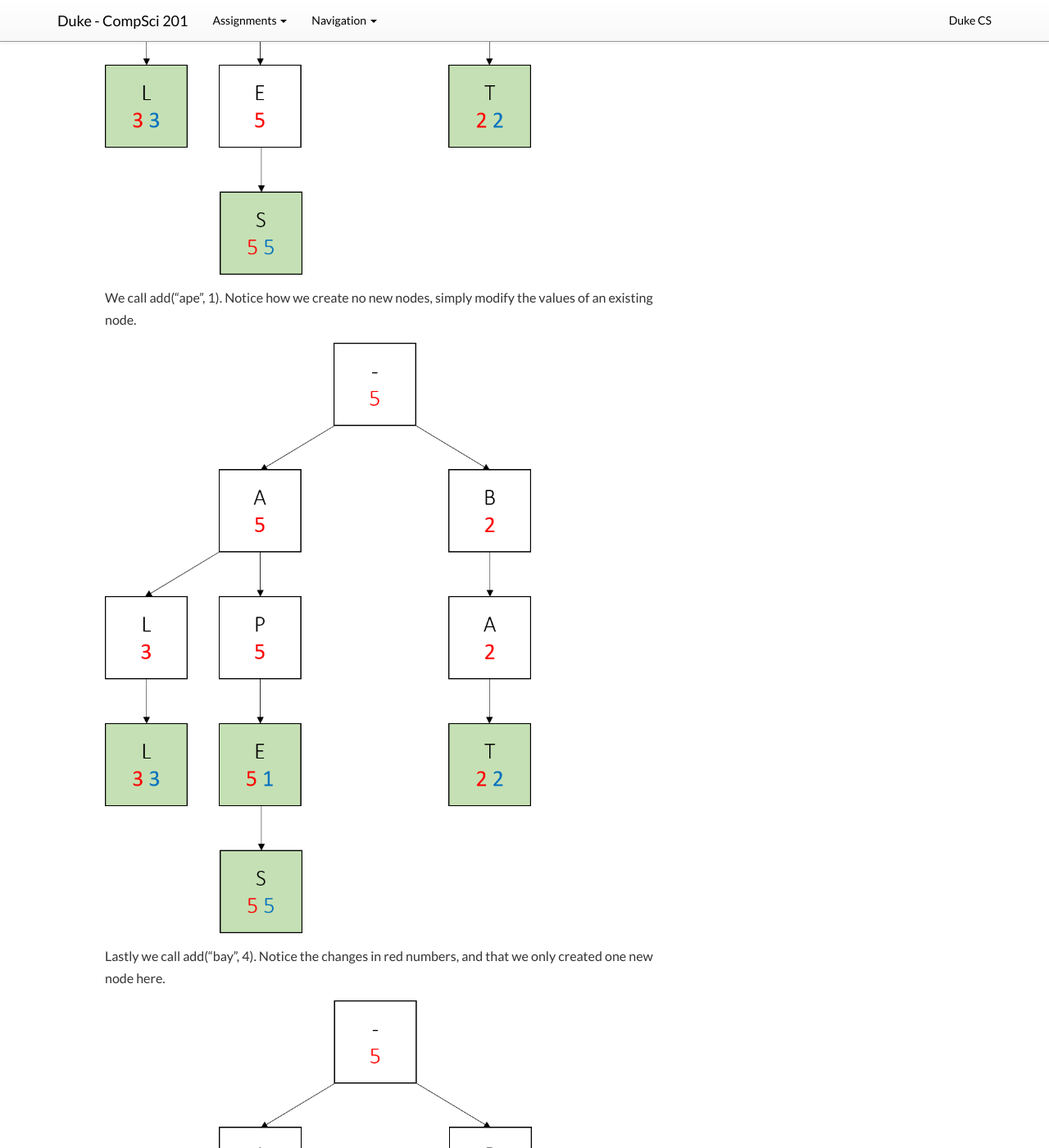
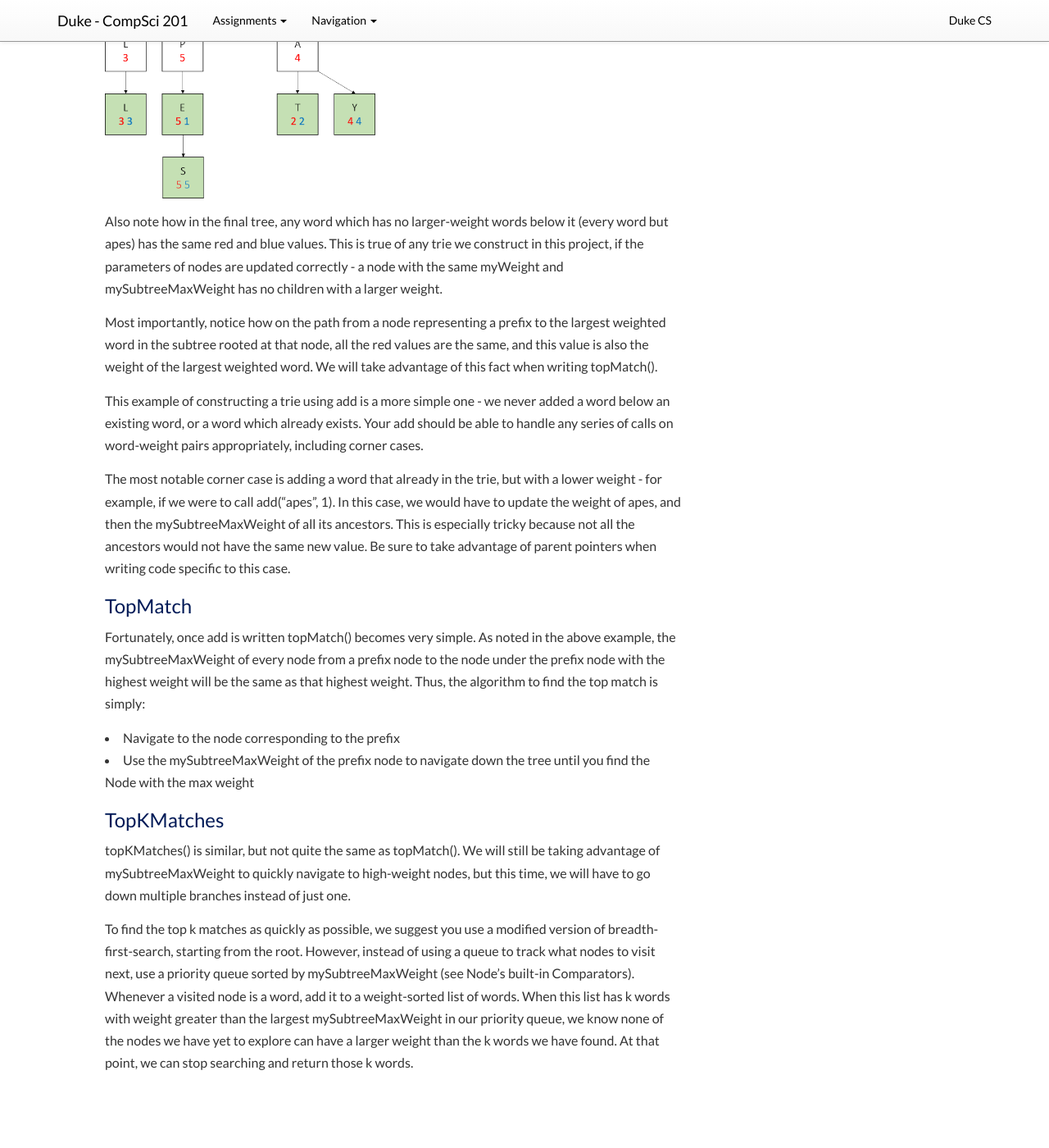
Before and after one commit to compsci201/compsci201.github.io, a Jekyll site: the page built from autocomplete/5-trieautocomplete-java.md, in a window 1280 px wide and 1400 px high, scrolled down 3467 px. Shown: the whole window at 82% size. Built offline with Jekyll 4.4.1, drawn with Linux system fonts in a browser that asks for light colours; nearby versions of some CDN libraries; after the commit the page ends 4828 px from its top, so only the background shows below that; some of the changed text lies outside the part shown.

Commit message:
Finished autocomplete
Still probably could use touchups/revisions, but should be suitable for
student use now.

```diff
--- a/autocomplete/1-autocomplete-algorithm.md
+++ b/autocomplete/1-autocomplete-algorithm.md
@@ -4,16 +4,14 @@
 assignment: "autocomplete"
 ---
 
-Autocomplete is an algorithm used in many modern software applications, such as search engines, mobile texting/typing, and web browsers. In all of these applications, the user types text and the application suggests possible completions for that text:
+Autocomplete is an algorithm used in many modern software applications. In all of these applications, the user types text and the application suggests possible completions for that text:
 
 <img src="img/browser_example.png" alt="Splice">
 <img src="img/google_example.png" alt="Splice">
 
-While finding terms that contain or start with a query is trivial, autocomplete applications need to then filter through those terms and pick the most likely ones (since users will likely not comb through thousands of terms, nor will obscure terms like "antidisestablishmentarianism" be useful to most users).
+While finding terms that contain a query is trivial, these applications need some way to select only the most useful terms to display (since users will likely not comb through thousands of terms, nor will obscure terms like "antidisestablishmentarianism" be useful to most users). Thus, autocomplete algorithms not only need a way to find terms that start with or contain the prefix, but a way of determining how likely each one is to be useful to the user and filtering the most useful out.
 
-Thus, autocomplete algorithms do not only need to have a way of finding terms that start with or contain the prefix, but also a way of determining how likely each one is to be useful to the user. For example, web browsers might track the number of times each page has been visited and consider the most visited pages or recently visited pages to be more likely to be useful. Google might track past searches and suggest similar terms for future searches.
-
-Autocomplete does not just need to suggest useful terms, but according to one study, it must do so in at most 50 milliseconds. Any slower, and the user will already be inputting the next keystroke, which will require the uncompleted algorithm to discard its results and start again (while humans do not on average actually input one keystroke every 50 milliseconds, additional time is required for factors like server communication and input delay). Furthermore, the server must run this computation for every keystroke, and for every user.
+Autocomplete does not just need to suggest useful terms, but according to one study, must do so in at most 50 milliseconds. Any longer, and the user will already be inputting the next keystroke (while humans do not on average input one keystroke every 50 milliseconds, additional time is required for server communication, input delay, and other processes). Furthermore, the server must be able to run this computation for every keystroke, and for every user.
 
 In this assignment, you will be implementing autocomplete using several different algorithms and seeing which ones are faster in certain scenarios. Our autocomplete will be different than the industrial examples described above in two ways:
 <li>First off, each term will have a predetermined, constant weight/likelihood, whereas actual autocomplete algorithms might change a term's likelihood based on previous searches.</li>
--- a/autocomplete/5-trieautocomplete-java.md
+++ b/autocomplete/5-trieautocomplete-java.md
@@ -34,41 +34,43 @@
 
 We start with just a root:
 
-<img src="img/trie_example_1.png" alt="Splice" style="width:100px;height:100px">
+<img src="img/trie_example_1.png" alt="Splice" style="width:50px;height:50px">
 
 We call add("all", 3). Notice how since the only word at this point has weight 3, all nodes have mySubtreeMaxWeight 3.
 
-<img src="img/trie_example_2.png" alt="Splice" style="width:380px;height:568px">
+<img src="img/trie_example_2.png" alt="Splice" style="width:190px;height:284px">
 
 We call add("bat", 2). Only the nodes in the right subtree have mySubtreeMaxWeight 2, because the largest weight is still 3.
 
-<img src="img/trie_example_3.png" alt="Splice" style="width:520px;height:568px">
+<img src="img/trie_example_3.png" alt="Splice" style="width:260px;height:284px">
 
 We call add("apes", 5). This time, we don't create a node for the first letter. We update the mySubtreeMaxWeight of the root and the "a" node.
 
-<img src="img/trie_example_4.png" alt="Splice" style="width:520px;height:720px">
+<img src="img/trie_example_4.png" alt="Splice" style="width:260px;height:360px">
 
 We call add("ape", 1). Notice how we create no new nodes, simply modify the values of an existing node.
 
-<img src="img/trie_example_5.png" alt="Splice" style="width:520px;height:720px">
+<img src="img/trie_example_5.png" alt="Splice" style="width:260px;height:360px">
 
 Lastly we call add("bay", 4). Notice the changes in red numbers, and that we only created one new node here.
 
-<img src="img/trie_example_6.png" alt="Splice" style="width:660px;height:720px">
+<img src="img/trie_example_6.png" alt="Splice" style="width:330px;height:360px">
 
-Also note how in the final tree, any word which has no larger-weight words below it (every word but apes) has the same red and blue values. This is true of any trie we construct in this project, if the values of nodes are updated correctly - having the same myWeight and mySubtreeMaxWeight means no children.
+Also note how in the final tree, any word which has no larger-weight words below it (every word but apes) has the same red and blue values. This is true of any trie we construct in this project, if the parameters of nodes are updated correctly - a node with the same myWeight and mySubtreeMaxWeight has no children with a larger weight.
 
 Most importantly, notice how on the path from a node representing a prefix to the largest weighted word in the subtree rooted at that node, all the red values are the same, and this value is also the weight of the largest weighted word. We will take advantage of this fact when writing topMatch().
 
 This example of constructing a trie using add is a more simple one - we never added a word below an existing word, or a word which already exists. Your add should be able to handle any series of calls on word-weight pairs appropriately, including corner cases.
 
-The most notable corner case is adding a word that already in the trie, but with a lower weight - for example, if we were to call add("apes", 1). In this case, we would have to update the weight of apes, and then the mySubtreeMaxWeight of all its ancestors. This is especially tricky because not all the ancestors would not have the same new value.
+The most notable corner case is adding a word that already in the trie, but with a lower weight - for example, if we were to call add("apes", 1). In this case, we would have to update the weight of apes, and then the mySubtreeMaxWeight of all its ancestors. This is especially tricky because not all the ancestors would not have the same new value. Be sure to take advantage of parent pointers when writing code specific to this case.
 
 ###TopMatch
 Fortunately, once add is written topMatch() becomes very simple. As noted in the above example, the mySubtreeMaxWeight of every node from a prefix node to the node under the prefix node with the highest weight will be the same as that highest weight. Thus, the algorithm to find the top match is simply:
 
 <li>Navigate to the node corresponding to the prefix</li>
-<li>From the prefix, until you find a node whose mySubtreeMaxWeight is equal to its weight, go to the child whose mySubtreeMaxWeight is equal to the current node's</li>
+<li>Use the mySubtreeMaxWeight of the prefix node to navigate down the tree until you find the Node with the max weight</li>
 
 ###TopKMatches
-topKMatches() is similar, but not quite the same as topMatch(). We will still be taking advantage of mySubtreeMaxWeight to quickly navigate to high-weight nodes,
+topKMatches() is similar, but not quite the same as topMatch(). We will still be taking advantage of mySubtreeMaxWeight to quickly navigate to high-weight nodes, but this time, we will have to go down multiple branches instead of just one.
+
+To find the top k matches as quickly as possible, we suggest you use a modified version of breadth-first-search, starting from the root. However, instead of using a queue to track what nodes to visit next, use a priority queue sorted by mySubtreeMaxWeight (see Node's built-in Comparators). Whenever a visited node is a word, add it to a weight-sorted list of words. When this list has k words with weight greater than the largest mySubtreeMaxWeight in our priority queue, we know none of the nodes we have yet to explore can have a larger weight than the k words we have found. At that point, we can stop searching and return those k words.
--- /dev/null
+++ b/autocomplete/6-benchmarking.md
@@ -0,0 +1,18 @@
+---
+layout: page
+title: "Benchmarking Autocomplete"
+assignment: "autocomplete"
+---
+
+The class AutocompleteBenchmark has been provided to you for timing your implementations of Autocompletor. To test a specific implementation, change the return value of the getInstance method to a new instance of the implementation you are testing.
+
+The benchmark class will time all of the following, for a source file you choose through JFileChooser:
+<li> The time it takes to initialize a new instance of the class.</li>
+<li> If the class is TrieAutocomplete, the number of nodes in the initialized Trie </li>
+<li> The time it takes to call topMatch and topKMatches() for varied k on: A blank string, a random word from the source, prefixes of that word, and a prefix not in the source </li>
+
+You can, of course, modify the benchmark class to add more tests.
+
+For timing method calls, the benchmark class runs until either 1000 trials or 5 seconds have passed (to try to minimize variation in the results) and reports the average.
+
+Even for the largest source files (fourletterwords.txt and words-333333.txt) BinarySearchAutocomplete and TrieAutocomplete should have some or most methods take times in the range of microseconds. This makes these methods' runtimes very susceptible to variation - be sure to consider this when interpreting results and writing your analysis.
--- /dev/null
+++ b/autocomplete/7-analysis.md
@@ -0,0 +1,15 @@
+---
+layout: page
+title: "Analysis"
+assignment: "autocomplete"
+---
+
+(This page is in beta. For now, these are just possible analysis questions/bases for analysis questions)
+
+In addition to submitting your completed classes, you should benchmark them. Then, answer the following questions. Use data wherever possible to justify your answers, and keep explanations brief but accurate:
+
+<ol>
+<li>What is the apparent correlation between the runtime of topKMatches() and k, assuming a fixed prefix and set of terms? Justify your answer, with both data and algorithmic analysis. </li>
+<li>Look at the methods topMatch and topKMatches in BruteAutocomplete and BinarySearchAutocomplete and compare both their theoretical and empirical runtimes. Is  BinarySearchAutocomplete always guaranteed to perform better than BruteAutocomplete? Justify your answer.</li>
+<li>For all three of the Autocompletor implementations, how does increasing the size of the source and increasing the size of the prefix argument affect the runtime of topMatch and topKMatches? (Tip: Benchmark each implementation using fourletterwords.txt, which has all four-letter combinations from aaaa to zzzz, and fourletterwordshalf.txt, which has all four-letter word combinations from aaaa to mzzz. This provides you a very clean distribution of words and a perfect 1:2 ratio of words in source files.) </li>
+</ol>
--- /dev/null
+++ b/autocomplete/8-grading.md
@@ -0,0 +1,30 @@
+---
+layout: page
+title: "Grading Criteria"
+assignment: "autocomplete"
+---
+
+For transparency's sake, below is a list of aspects of your code the automated tests will check. Your code will still be checked by a TA, and passing all these tests does not guarantee a perfect grade.
+
+This may appear to be a large number of tests, but if you follow the guidelines set in the method headers and this writeup, you should already be passing most of, if not all of these tests:
+
+<li>Do Term's compareTo and Comparator inner classes sort correctly?</li>
+<li>Does Term's constructor initialize correctly and throw exceptions when appropriate?</li>
+<li>Does Term.PrefixOrder(r).compare() take O(r) time?</li>
+<li>Do BinarySearchAutocomplete and TrieAutocomplete's topMatch and topKMatches return the correct results?</li>
+<li>Do BinarySearchAutocomplete and TrieAutocomplete's topMatch simply call topKMatches?</li>
+<li>Can BinarySearchAutocomplete and TrieAutocomplete's topMatch and topKMatches handle an empty string argument?</li>
+<li>Do BinarySearchAutocomplete and TrieAutocomplete's topKMatches handle a k = 0 argument?</li>
+<li>Do BinarySearchAutocomplete and TrieAutocomplete handle words with irregular character values correctly?</li>
+<li>Do BinarySearchAutocomplete and TrieAutocomplete modify the values they are constructed from when they shouldn't? </li>
+<li>Do BinarySearchAutocomplete and TrieAutocomplete use static variables unnecessarily? </li>
+<li>Do BinarySearchAutocomplete and TrieAutocomplete's constructors, topMatch, and topKMatches throw NullPointerExceptions if an argument is null? </li>
+<li>Do BinarySearchAutocomplete and TrieAutocomplete modify the values they are constructed from? </li>
+<li>Do BinarySearchAutocomplete's firstIndexOf and lastIndexOf return the correct results?</li>
+<li>Do BinarySearchAutocomplete's firstIndexOf and lastIndexOf handle empty arrays?</li>
+<li>Do BinarySearchAutocomplete's firstIndexOf and lastIndexOf use the correct number of compares?</li>
+<li>Do BinarySearchAutocomplete's firstIndexOf and lastIndexOf use compare instead of equals?</li>
+<li>Do BinarySearchAutocomplete's firstIndexOf and lastIndexOf change the value of their arguments when they shoudn't?</li>
+<li>Does TrieAutocomplete's add generate the trie correctly?</li>
+<li>Does TrieAutocomplete's add handle calls to the same word twice correctly?</li>
+<li>Do TrieAutocomplete's topMatch and topKMatches avoid exploring more nodes than needed?</li>
--- /dev/null
+++ b/autocomplete/9-credits.md
@@ -0,0 +1,9 @@
+---
+layout: page
+title: "Credits"
+assignment: "autocomplete"
+---
+
+The Autocomplete assignment was originally developed by Matthew Drabick and [Kevin Wayne](https://www.cs.princeton.edu/~wayne/contact/) of Princeton University for their COS 226 class. The introductory portion of this writeup was based off the writeup for the Princeton version of the assignment, which can be found [here](http://www.cs.princeton.edu/courses/archive/fall13/cos226/assignments/autocomplete.html).
+
+The assignment was restructured for use at Duke by Jeffrey Forbes, UTA Austin Lu ’15, and UTA Arun Ganesh ‘17.
```
Also changed, not shown: autocomplete/2-term-java.md (+6 -2 lines), autocomplete/4-intro-to-tries.md (+12 -1 lines), autocomplete/index.md (+11 -9 lines).
